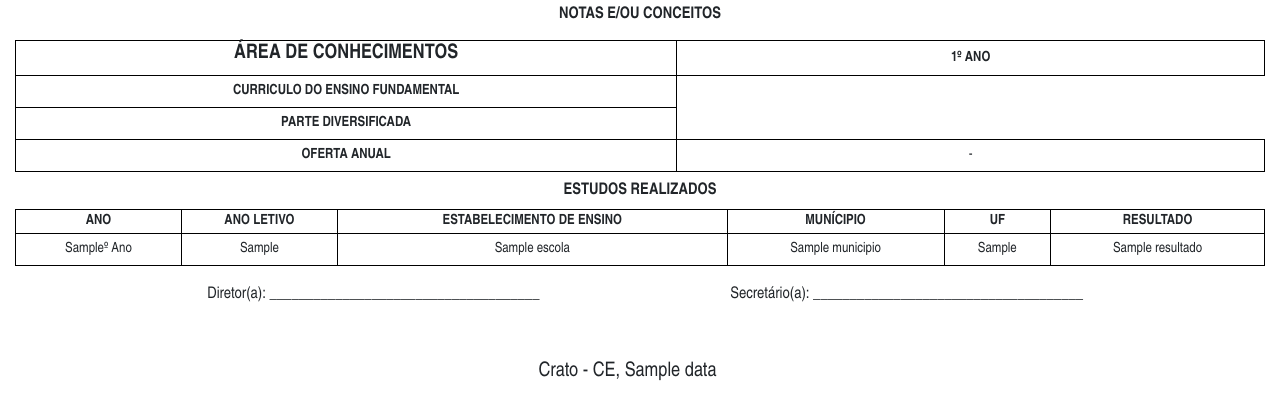
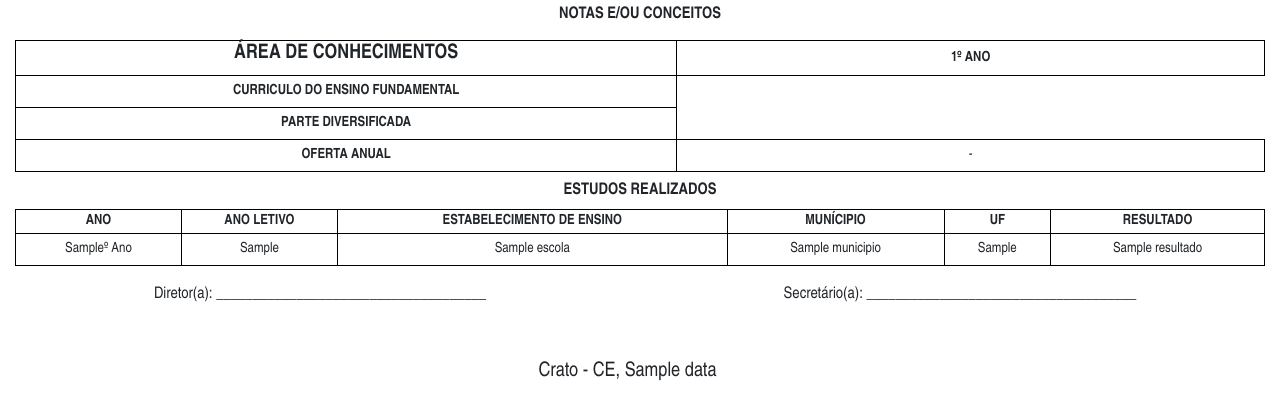
Before and after one commit to albertojr/gerador_historico, a Django app: template historico/templates/relatorios/historico_pdf.html in a window 1280 px wide. Shown: the part 255-675 px from the top of the page. Run offline with Django 3.2, Linux system fonts and the light colour scheme; tables that the repository leaves empty hold one stand-in row (values such as "Sample post"); the template is opened without the code that fills it: values that come from a table or form of the project are taken from there, most other values are stand-ins (such as "Sample title", 1, 10 or a date in 2020); some libraries are stand-ins or nearby versions; some web fonts are replaced.

Commit message:
largura da assinatura relatorio pdf

```diff
--- a/historico/templates/relatorios/historico_pdf.html
+++ b/historico/templates/relatorios/historico_pdf.html
@@ -286,10 +286,10 @@
         </tbody>
     </table>
     <div id="assinaturas" class="row d-flex justify-content-center"  >
-        <div class="col-5">
+        <div class="col-6">
             <h6>Diretor(a): _____________________________________</h6>
         </div>
-        <div class="col-5">
+        <div class="col-6">
             <h6>Secretário(a): _____________________________________</h6>
         </div>
     </div>
```
